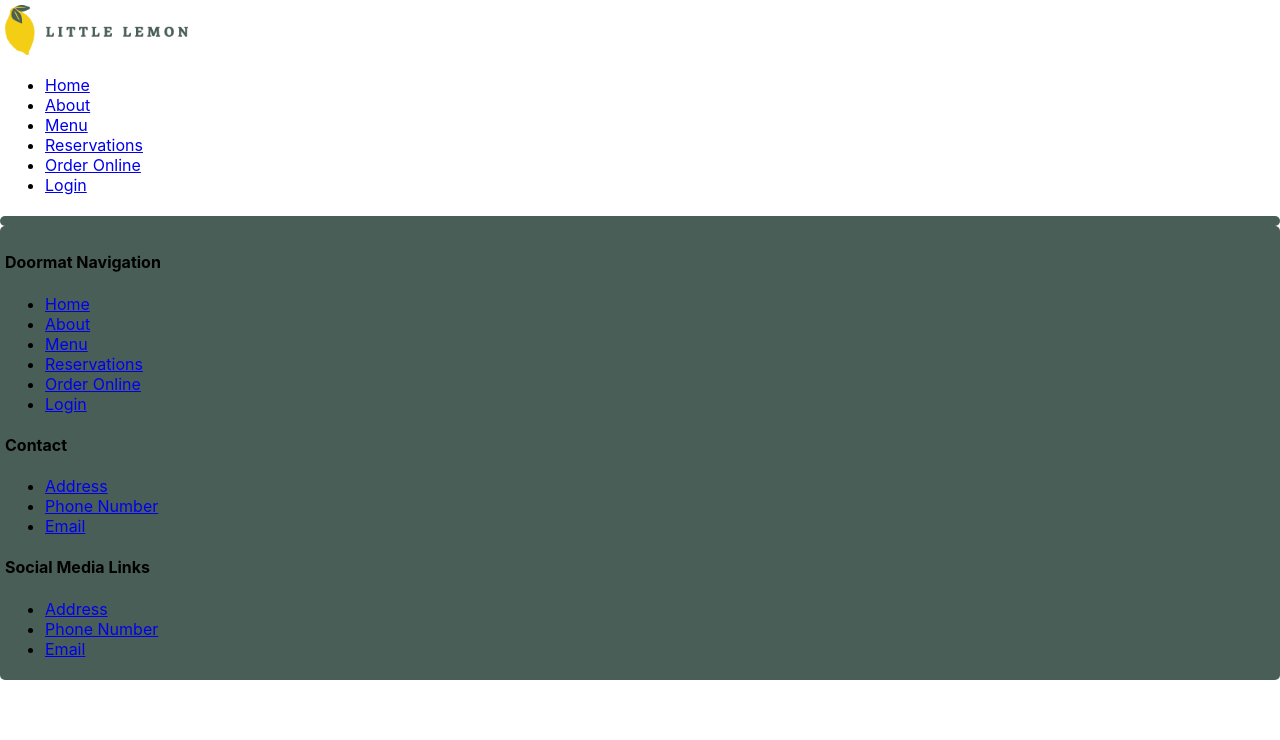
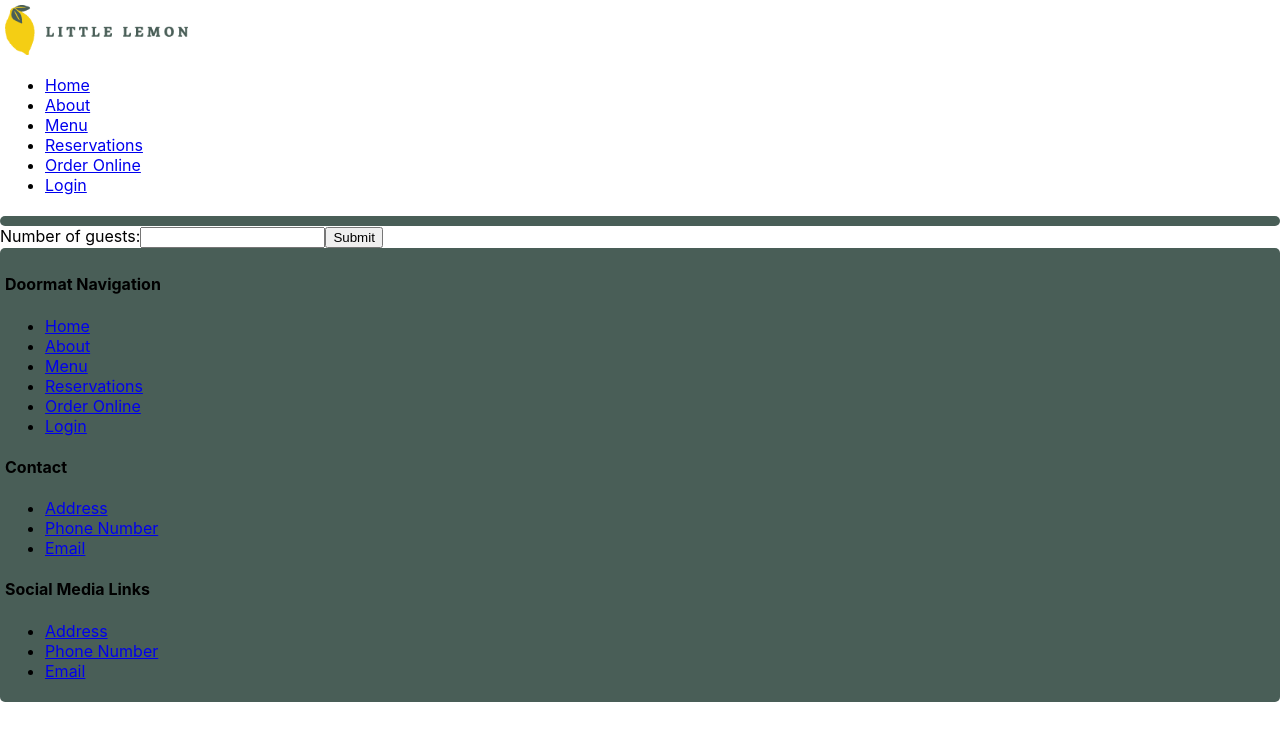
Before and after one commit to caroc24/Little-Lemon-Website, a React (Create React App) app in the folder littlelemon/: page / in a window 1280 px wide. Shown: the top 740 px of the page. Built offline with nearby package versions, Linux system fonts and the light colour scheme.

Commit message:
Created new components.

```diff
--- a/littlelemon/src/App.js
+++ b/littlelemon/src/App.js
@@ -1,5 +1,9 @@
 import React from 'react';
 import './App.css';
+
+import Booking from './components/Booking';
+import BookingForm from './components/BookingForm';
+import ConfirmedBooking from './components/ConfirmedBooking';
 import Header from './components/Header';
 import Nav from './components/Nav';
 import Main from './components/Main';
@@ -20,6 +24,9 @@ function App() {
       <Header/>
       <Nav/>
       <Main/>
+      <Booking/>
+      <BookingForm/>
+      <ConfirmedBooking/>
       <Footer/>
     </react>
   );
--- /dev/null
+++ b/littlelemon/src/components/Booking.js
@@ -0,0 +1,5 @@
+export default function Booking(){
+    return <booking className = "booking">
+
+    </booking>
+}
--- /dev/null
+++ b/littlelemon/src/components/BookingForm.js
@@ -0,0 +1,11 @@
+export default function BookingForm(){
+    return <bookingform className = "bookingform">
+        <form>
+            <label>
+                Number of guests:
+                <input type="number" name="guests" />
+            </label>
+            <button type="Submit">Submit</button>
+        </form>
+    </bookingform>
+}
--- /dev/null
+++ b/littlelemon/src/components/ConfirmedBooking.js
@@ -0,0 +1,5 @@
+export default function ConfirmedBooking(){
+    return <confirmedBooking className = "confirmedBooking">
+
+    </confirmedBooking>
+}
```
